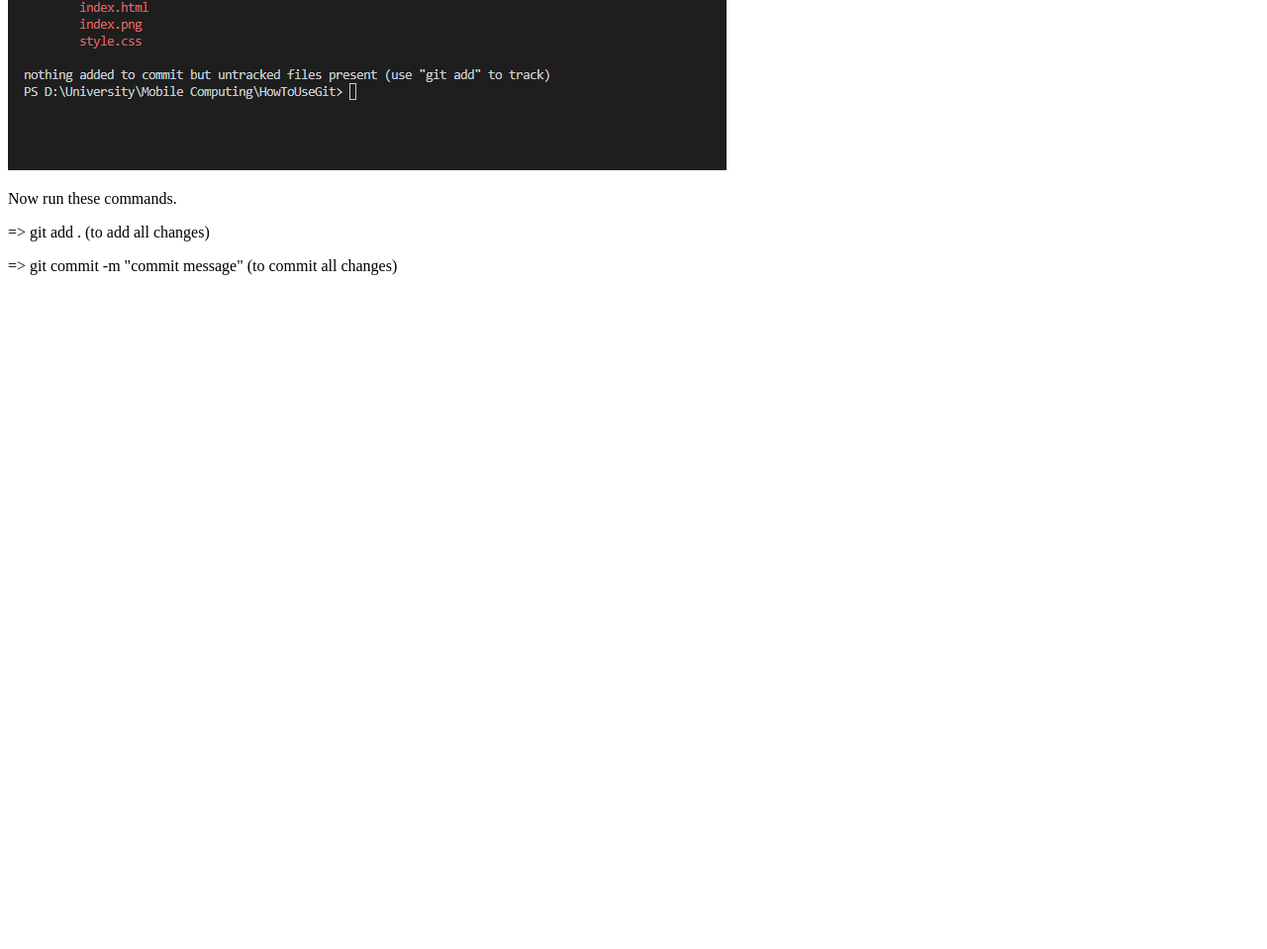
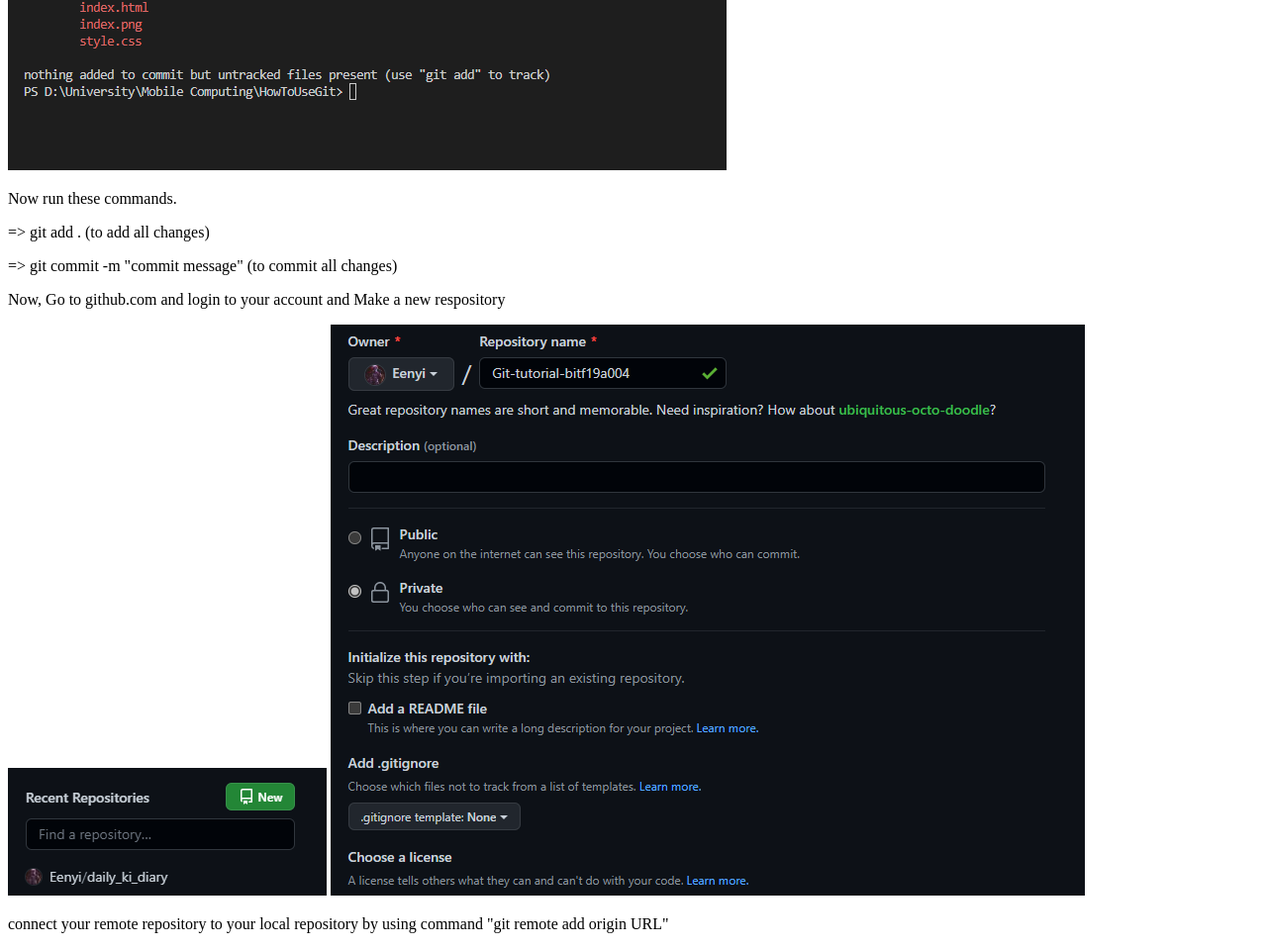
Before and after one commit to Eenyi/Git-tutorial-bitf19a004, a plain HTML site: page index.html in a window 1280 px wide. Shown: the part 826-1785 px from the top of the page at 99% size. Before the commit the page ends 1120 px from the top, so only its background shows below. Drawn offline with Linux system fonts and the light colour scheme.

Commit message:
connection established

```diff
--- a/index.html
+++ b/index.html
@@ -18,5 +18,9 @@
     <p>Now run these commands.</p>
     <p>=> git add . (to add all changes)</p>
     <p>=> git commit -m "commit message" (to commit all changes)</p>
+    <p>Now, Go to github.com and login to your account and Make a new respository</p>
+    <img src="new.png" alt="">
+    <img src="repository.png" alt="">
+    <p>connect your remote repository to your local repository by using command  "git remote add origin URL"</p>
 </body>
 </html>
```
